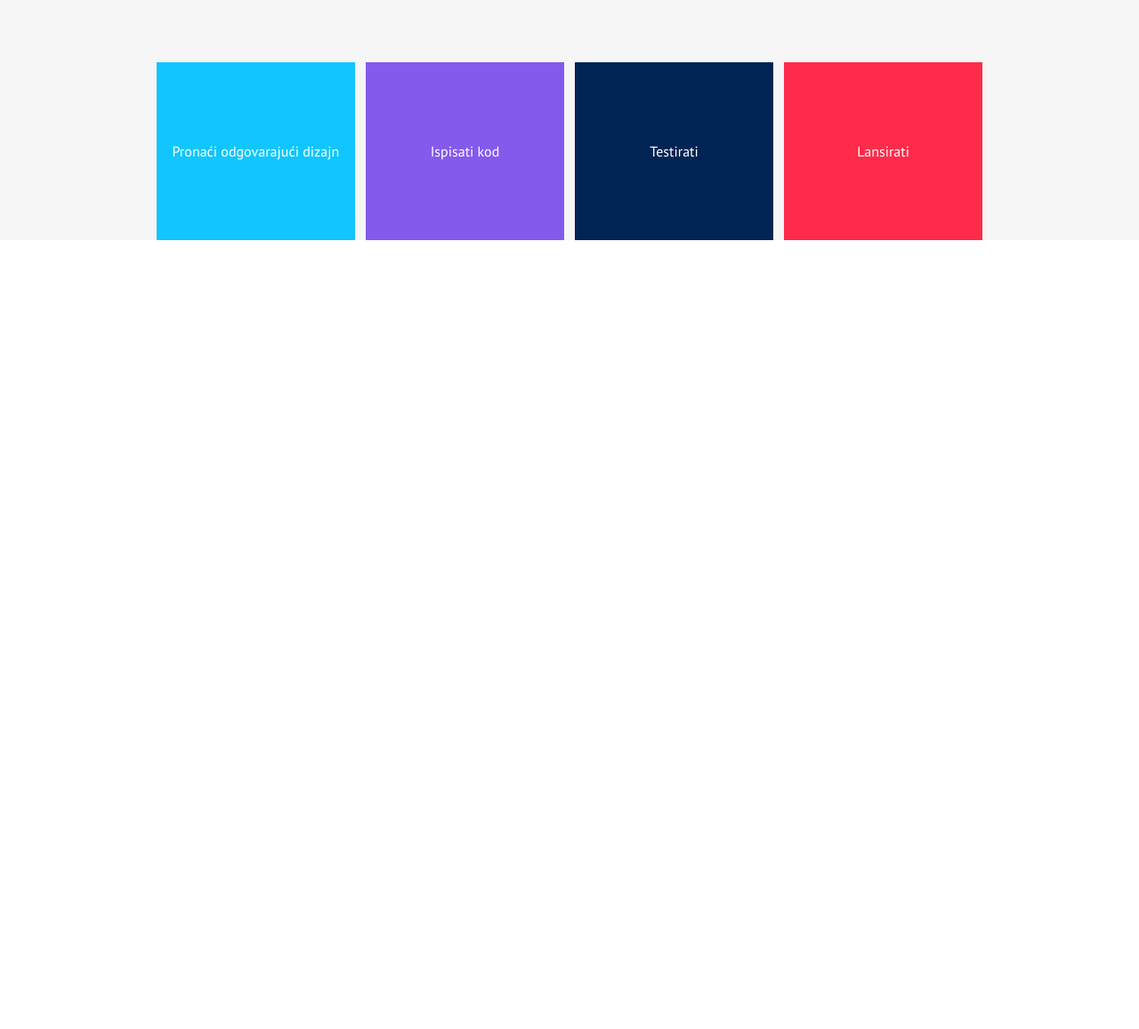
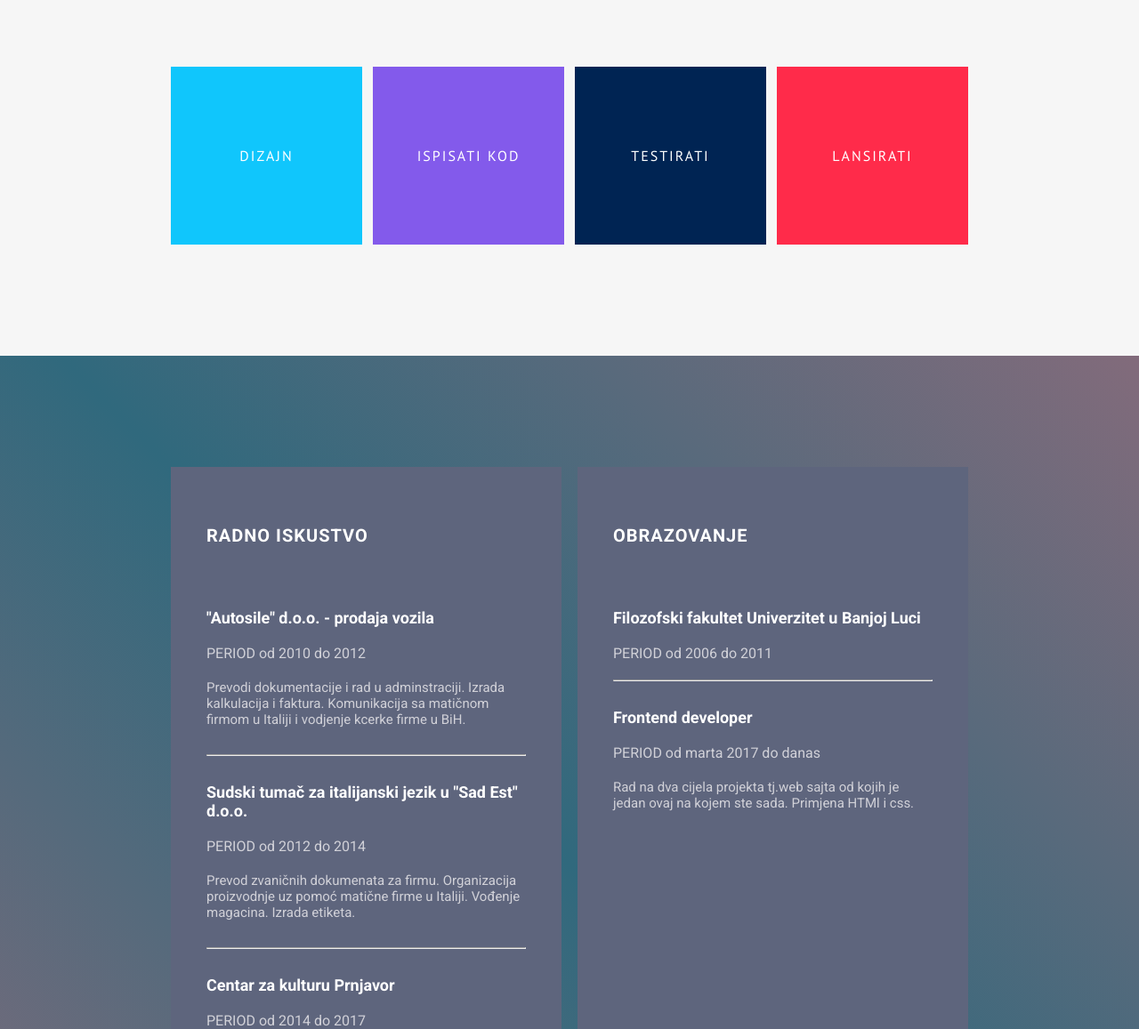
Before and after one commit to mirjanamilankovic/october_project, a plain HTML site: page index.html in a window 1280 px wide. Shown: the part 1643-2800 px from the top of the page at 89% size. Before the commit the page ends 1913 px from the top, so only its background shows below. Drawn offline with Linux system fonts and the light colour scheme.

Commit message:
New changes in work and education directory

```diff
--- a/css/style.css
+++ b/css/style.css
@@ -26,6 +26,7 @@ filter: progid:DXImageTransform.Microsoft.gradient( startColorstr='#796b7b', end
     margin:0 auto;
     position:relative;
     max-width: 960px;
+    padding:0 16px;
 }
 /*End wrap */
 
@@ -263,12 +264,13 @@ header .wrap {
 /*START WORKING PROCESS */
 .process {
     background-color:#f6f6f6;
+    padding:125px 0;
 
 }
 
     .process__description {
-        padding:120px 16px 0 16px;
         font-family: Roboto;
+        padding:0 16px;
     }
         .process__title {
             text-align:center;
@@ -276,7 +278,10 @@ header .wrap {
             font-weight: bold;
             margin:0;
             font-weight: normal;
-            font-size: 40px;
+            font-size: 37px;
+            text-transform: uppercase;
+            letter-spacing: 2px;
+            font-weight: 500;
         }
 
         .process__subtitle {
@@ -286,7 +291,7 @@ header .wrap {
             color:#;
             padding-top:40px;
             margin-top:0;
-            font-size:16px;
+            font-size:18px;
         }
 
     .working__process {
@@ -305,6 +310,9 @@ header .wrap {
             flex-direction: column;
             justify-content: center;
             align-items: center;
+            padding:10px;
+            text-transform: uppercase;
+            letter-spacing: 2px;
 
         }
 
@@ -333,12 +341,16 @@ header .wrap {
     }
 
     .process__title {
-        font-size:35px;
+        font-size:28px;
+    }
+
+    .process__subtitle {
+        font-size: 15px;
     }
 }
 
 @media (max-width:760px) and (min-width:470px) {
-    .process__description {
+    .process {
         padding-top:30px;
     }
 }
@@ -362,12 +374,12 @@ header .wrap {
             margin-bottom: 10px;
         }
 
-    .process__description {
+    .process {
         padding-top: 30px;
     }
 
         .process__title {
-            font-size: 30px;
+            font-size: 22px;
         }
 
         .process__subtitle {
@@ -380,6 +392,92 @@ header .wrap {
 
 /* END RESPONSIVE FOR WORKING PROCESS*/
 
+
+/*START WORK AND EDUCATION SECTION */
+
+.info {
+    /* Permalink - use to edit and share this gradient: http://colorzilla.com/gradient-editor/#796b7b+2,30697d+47,826b7b+100 */
+    background: #796b7b; /* Old browsers */
+    background: -moz-linear-gradient(45deg, #796b7b 2%, #30697d 47%, #826b7b 100%); /* FF3.6-15 */
+    background: -webkit-linear-gradient(45deg, #796b7b 2%,#30697d 47%,#826b7b 100%); /* Chrome10-25,Safari5.1-6 */
+    background: linear-gradient(45deg, #796b7b 2%,#30697d 47%,#826b7b 100%); /* W3C, IE10+, FF16+, Chrome26+, Opera12+, Safari7+ */
+    filter: progid:DXImageTransform.Microsoft.gradient( startColorstr='#796b7b', endColorstr='#826b7b',GradientType=1 ); /* IE6-9 fallback on horizontal gradient */
+    font-family: Roboto;
+    }
+
+    .info__blocks {
+        display: flex;
+        justify-content: space-between;
+        flex-wrap: wrap;
+        color:#fff;
+        padding:125px 16px 125px 16px;
+    }
+
+    li {
+        list-style: none;
+    }
+
+    hr {
+        padding:0 30px 0  0;
+        margin:0;
+    }
+
+        .block {
+            flex-basis: 49%;
+            background-color: #5e657d;
+            padding:65px 40px 40px 40px;
+
+        }
+
+            .block__title {
+                text-transform: uppercase;
+                font-weight: bold;
+                letter-spacing: 1px;
+                font-size: 20px;
+                margin:0;
+                padding-bottom:40px;
+            }
+
+            .block__list {
+                padding:0;
+                margin:0;
+            }
+
+                .list__item__title{
+                    margin:0;
+                    padding-top:30px;
+                    font-weight:medium;
+                    font-size:18px;
+                }
+
+                .list__item__subtitle {
+                    margin:0;
+                    padding:20px 0;
+                    font-size: 16px;
+                    color: #d1d1d8;
+                    font-weight: normal;
+                }
+
+                    .list__item__subtitle span {
+                        text-transform: uppercase;
+                    }
+
+                .list__item__description {
+                    margin:0;
+                    padding-bottom: 30px;
+                    font-size: 15px;
+                    color: #d1d1d8;
+                    font-weight: normal;
+                }
+
+
+
+
+
+
+
+
+    /*END WORK AND EDUCATION SECTION */
 
 
 
--- a/index.html
+++ b/index.html
@@ -43,13 +43,64 @@
 							<p class="process__subtitle"> U sljedećim boksovima upoznaću vas sa svojim radnim tokom programiranja </p>
 						</div>
 							<div class="working__process">
-								<div class="working__process__box"><span> Pronaći odgovarajući dizajn</span> </div>
+								<div class="working__process__box"><span> Dizajn</span> </div>
 								<div class="working__process__box"><span>Ispisati kod </span> </div>
 								<div class="working__process__box"><span>Testirati</span> </div>
 								<div class="working__process__box"><span>Lansirati</span> </div>
 							</div>
 					</div>
 				</section>
+
+		<!-- Start work and education block -->
+
+				<section class="info">
+					<div class="wrap">
+						<div class="info__blocks">
+							<div class="block">
+								<h3 class="block__title">Radno iskustvo </h3>
+								<ul class="block__list">
+									<li class="block__list__item">
+										<h4 class="list__item__title">"Autosile" d.o.o. - prodaja vozila</h4>
+										<p class="list__item__subtitle"><span> Period</span> od 2010  do  2012</p>
+										<p class="list__item__description">Prevodi dokumentacije i rad u adminstraciji. Izrada kalkulacija i faktura. Komunikacija sa matičnom firmom u Italiji i vodjenje kcerke firme  u BiH.</p>
+									</li>
+									<hr>
+									<li class="block__list__item">
+										<h4 class="list__item__title">Sudski tumač za italijanski jezik u "Sad Est" d.o.o.</h4>
+										<p class="list__item__subtitle"><span> Period</span> od 2012 do 2014</p>
+										<p class="list__item__description">Prevod zvaničnih dokumenata za firmu. Organizacija proizvodnje uz pomoć matične firme u Italiji. Vođenje magacina. Izrada etiketa.</p>
+									</li>
+									<hr>
+									<li class="block__list__item">
+										<h4 class="list__item__title">Centar za kulturu Prnjavor</h4>
+										<p class="list__item__subtitle"><span>Period</span> od 2014 do 2017 </p>
+										<p class="list__item__description">Kurs italijanskog  jezika. Uredjenje kulturnoumjetničkih dešavanja. Prodaja magle.</p>
+									</li>
+								</ul>
+							</div>
+							<div class="block">
+									<h3 class="block__title">Obrazovanje </h3>
+									<ul class="block__list">
+										<li class="block__list__item">
+											<h4 class="list__item__title">Filozofski fakultet Univerzitet u Banjoj Luci</h4>
+											<p class="list__item__subtitle"><span>Period</span> od 2006 do 2011</p>
+										</li>
+										<hr>
+										<li class="block__list__item">
+											<h4 class="list__item__title">Frontend developer</h4>
+											<p class="list__item__subtitle"><span>Period</span> od marta 2017 do danas</p>
+											<p class="list__item__description">Rad na dva cijela projekta tj.web sajta od kojih je jedan ovaj na kojem ste sada. Primjena HTMl i css.</p>
+										</li>
+
+
+									</ul>
+								</div>
+						</div>
+
+					</div>
+				</section>
+
+
 			</article>
 		</main>
 
```
